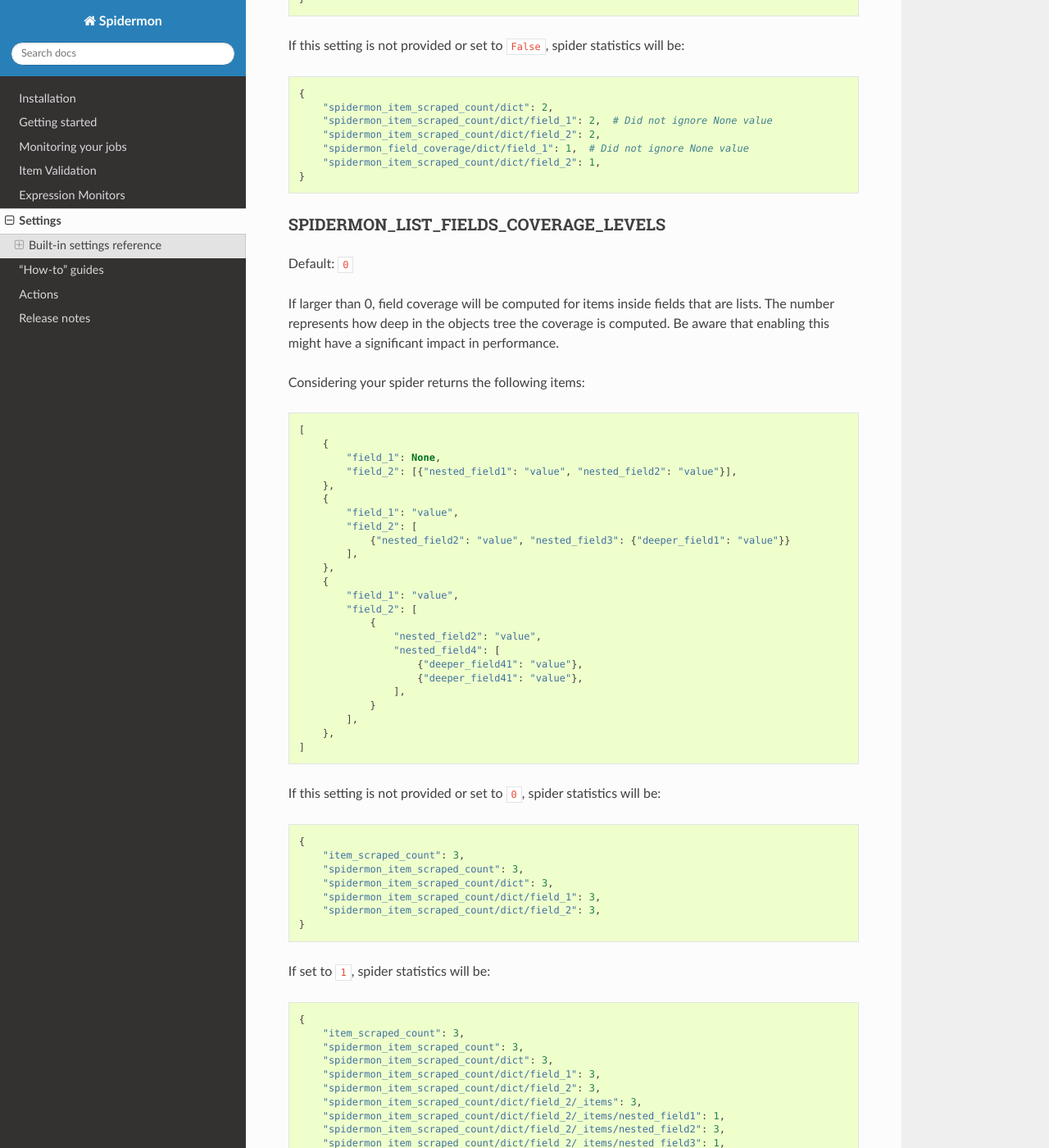
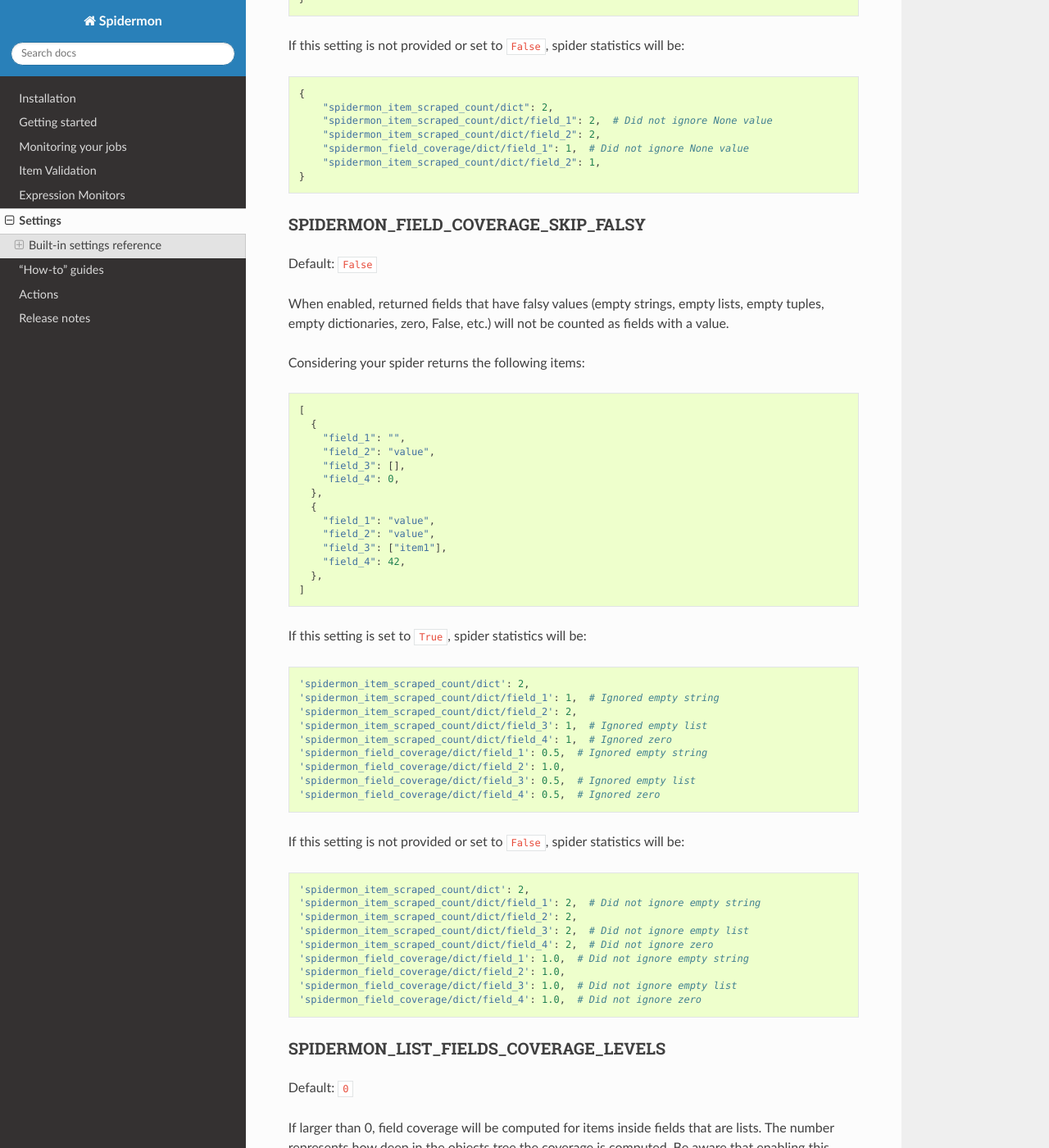
Before and after one commit to scrapinghub/spidermon, a Sphinx documentation site: the page built from docs/settings.rst, in a window 1280 px wide and 1400 px high, scrolled down 3626 px. Shown: the whole window at 82% size. Built offline with Sphinx 7.4.7 and the Read the Docs theme 3.1.0, drawn with Linux system fonts in a browser that asks for light colours.

Commit message:
chore: adding falsy values skip parameter documentation
Signed-off-by: Nilton Junior <ngm.junior@outlook.com>

```diff
--- a/docs/settings.rst
+++ b/docs/settings.rst
@@ -188,6 +188,59 @@ If this setting is not provided or set to ``False``, spider statistics will be:
         "spidermon_field_coverage/dict/field_1": 1,  # Did not ignore None value
         "spidermon_item_scraped_count/dict/field_2": 1,
     }
+
+SPIDERMON_FIELD_COVERAGE_SKIP_FALSY
+-----------------------------------
+Default: ``False``
+
+When enabled, returned fields that have falsy values (empty strings, empty lists, empty tuples, empty dictionaries, zero, False, etc.) will not be counted as fields with a value.
+
+Considering your spider returns the following items:
+
+.. code-block:: python
+
+   [
+     {
+       "field_1": "",
+       "field_2": "value",
+       "field_3": [],
+       "field_4": 0,
+     },
+     {
+       "field_1": "value",
+       "field_2": "value",
+       "field_3": ["item1"],
+       "field_4": 42,
+     },
+   ]
+
+If this setting is set to ``True``, spider statistics will be:
+
+.. code-block:: python
+
+   'spidermon_item_scraped_count/dict': 2,
+   'spidermon_item_scraped_count/dict/field_1': 1,  # Ignored empty string
+   'spidermon_item_scraped_count/dict/field_2': 2,
+   'spidermon_item_scraped_count/dict/field_3': 1,  # Ignored empty list
+   'spidermon_item_scraped_count/dict/field_4': 1,  # Ignored zero
+   'spidermon_field_coverage/dict/field_1': 0.5,  # Ignored empty string
+   'spidermon_field_coverage/dict/field_2': 1.0,
+   'spidermon_field_coverage/dict/field_3': 0.5,  # Ignored empty list
+   'spidermon_field_coverage/dict/field_4': 0.5,  # Ignored zero
+
+If this setting is not provided or set to ``False``, spider statistics will be:
+
+.. code-block:: python
+
+   'spidermon_item_scraped_count/dict': 2,
+   'spidermon_item_scraped_count/dict/field_1': 2,  # Did not ignore empty string
+   'spidermon_item_scraped_count/dict/field_2': 2,
+   'spidermon_item_scraped_count/dict/field_3': 2,  # Did not ignore empty list
+   'spidermon_item_scraped_count/dict/field_4': 2,  # Did not ignore zero
+   'spidermon_field_coverage/dict/field_1': 1.0,  # Did not ignore empty string
+   'spidermon_field_coverage/dict/field_2': 1.0,
+   'spidermon_field_coverage/dict/field_3': 1.0,  # Did not ignore empty list
+   'spidermon_field_coverage/dict/field_4': 1.0,  # Did not ignore zero
 
 SPIDERMON_LIST_FIELDS_COVERAGE_LEVELS
 -------------------------------------
```
